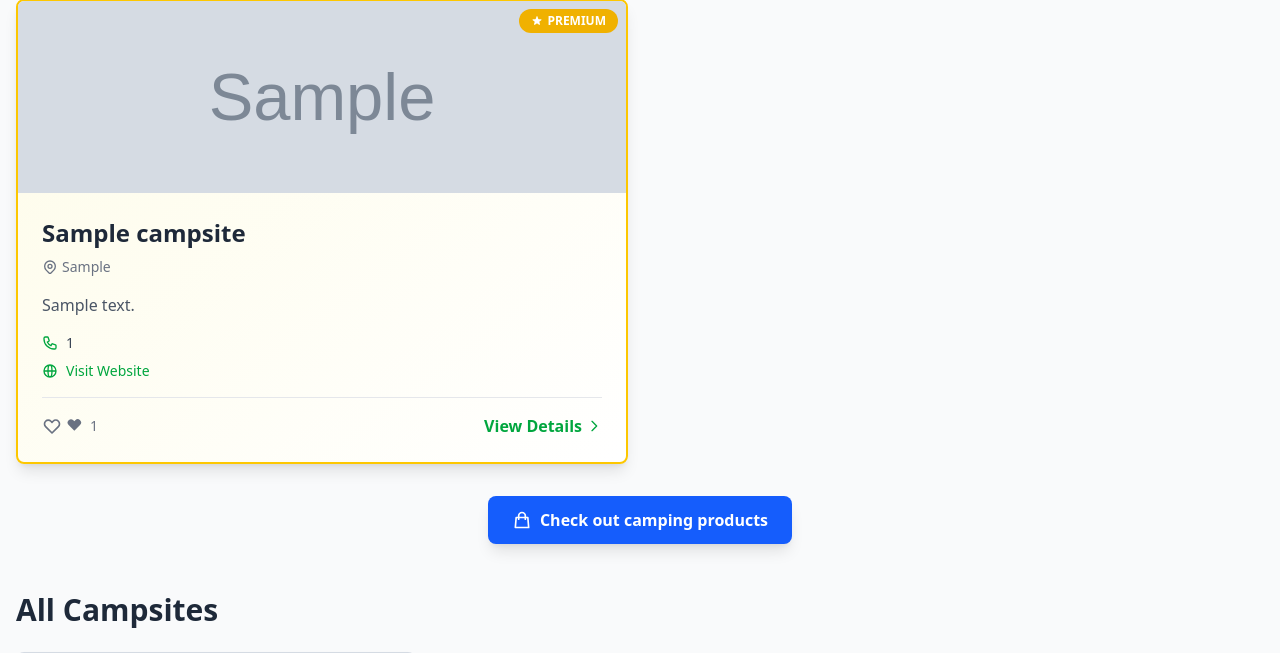
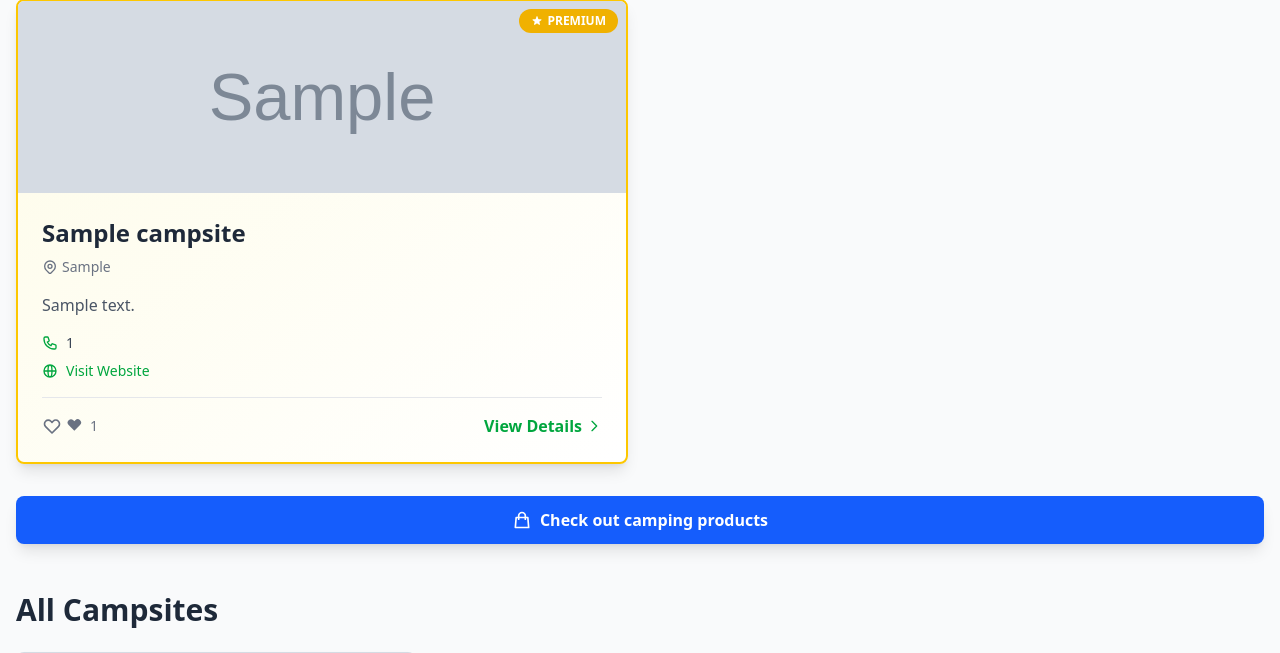
Before and after one commit to Spondycode/euro-camp, a Django app: template templates/campsites/list.html in a window 1280 px wide. Shown: the part 353-1006 px from the top of the page. Run offline with Django 5.2, Linux system fonts and the light colour scheme; the template is opened without the code that fills it: most values are stand-ins (such as "Sample title", 1, 10 or a date in 2020); grey boxes marked "Sample" are stand-in pictures; style sheets or scripts are compiled from the project's sources.

Commit message:
style(navigation): make Products button full-width on campsites list

```diff
--- a/templates/campsites/list.html
+++ b/templates/campsites/list.html
@@ -234,8 +234,8 @@
             </div>
 
             <!-- Products Navigation Button -->
-            <div class="mt-8 text-center">
-                <a href="{% url 'products_list' %}" class="inline-flex items-center px-6 py-3 bg-blue-600 text-white rounded-lg font-semibold hover:bg-blue-700 transition shadow-lg">
+            <div class="mt-8">
+                <a href="{% url 'products_list' %}" class="flex items-center justify-center w-full px-6 py-3 bg-blue-600 text-white rounded-lg font-semibold hover:bg-blue-700 transition shadow-lg">
                     <svg class="w-5 h-5 mr-2" fill="none" stroke="currentColor" viewBox="0 0 24 24">
                         <path stroke-linecap="round" stroke-linejoin="round" stroke-width="2" d="M16 11V7a4 4 0 00-8 0v4M5 9h14l1 12H4L5 9z"></path>
                     </svg>
```
